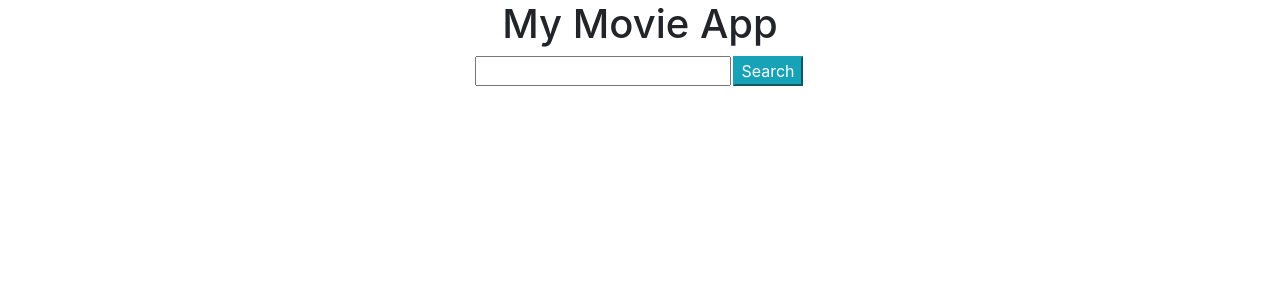
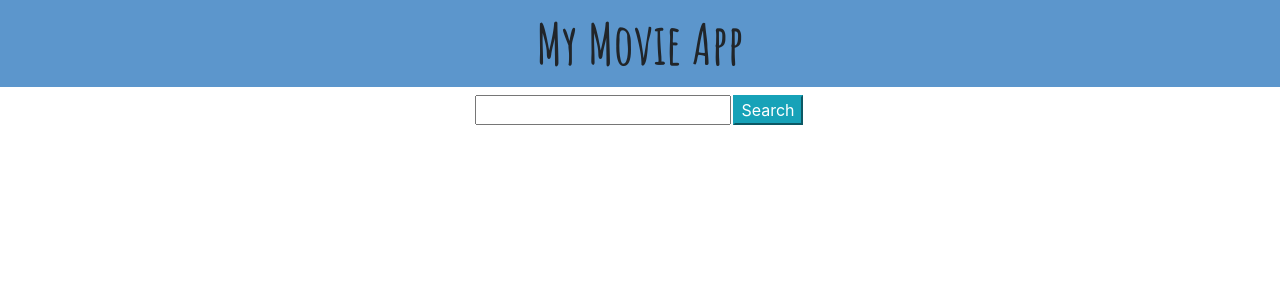
Before and after one commit to Maymoonah/movies, a React (Create React App) app: page / in a window 1280 px wide. Shown: the top 300 px of the page. Built offline with nearby package versions, Linux system fonts and the light colour scheme.

Commit message:
add h1 tag

```diff
--- a/src/components/header.js
+++ b/src/components/header.js
@@ -2,7 +2,9 @@ import React from 'react';
 
 const Header = () => {
 	return (
-		<div className="h1 text-center title">My Movie App</div>
+		<div className="text-center title">
+			<h1>My Movie App</h1>
+		</div>
 	);
 }
 
```
